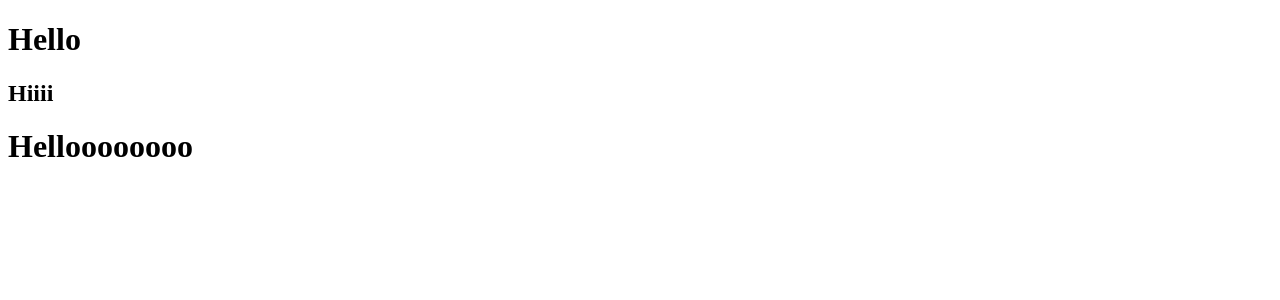
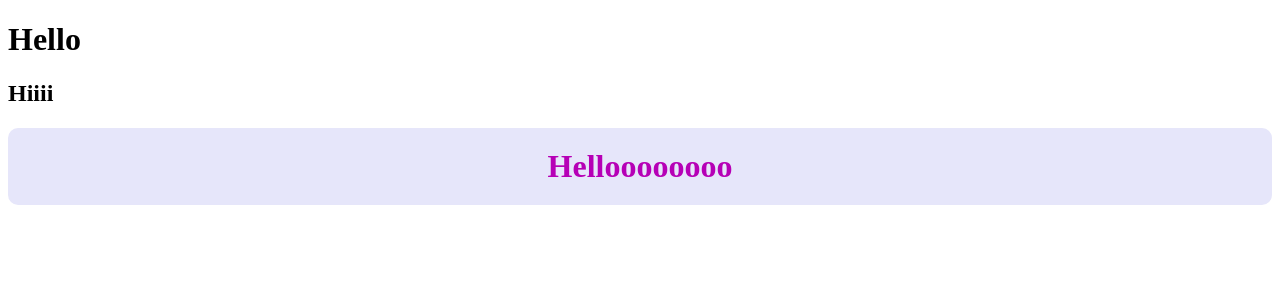
Before and after one commit to Wawa755/Rouge, a React (Vite) app: page / in a window 1280 px wide. Shown: the top 300 px of the page. Built offline with nearby package versions, Linux system fonts and the light colour scheme.

Commit message:
mantine added

```diff
--- a/package.json
+++ b/package.json
@@ -25,6 +25,8 @@
     "vite": "^6.2.0"
   },
   "dependencies": {
+    "@mantine/core": "^7.17.3",
+    "@mantine/hooks": "^7.17.3",
     "react": "^19.0.0",
     "react-dom": "^19.0.0"
   }
--- a/src/sass/app.scss
+++ b/src/sass/app.scss
@@ -1,6 +1,6 @@
 .Hello {
     font-size: 32px;
-    color: purple;
+    color: rgb(182, 0, 182);
     text-align: center;
     padding: 20px;
     border-radius: 10px;
--- a/src/sass/styles.scss
+++ b/src/sass/styles.scss
@@ -1 +1,2 @@
 @use "abstract" as *;
+@use "app" as *;
```
Also changed, not shown: 1 other file (tests, documents, lock files or other folders).
